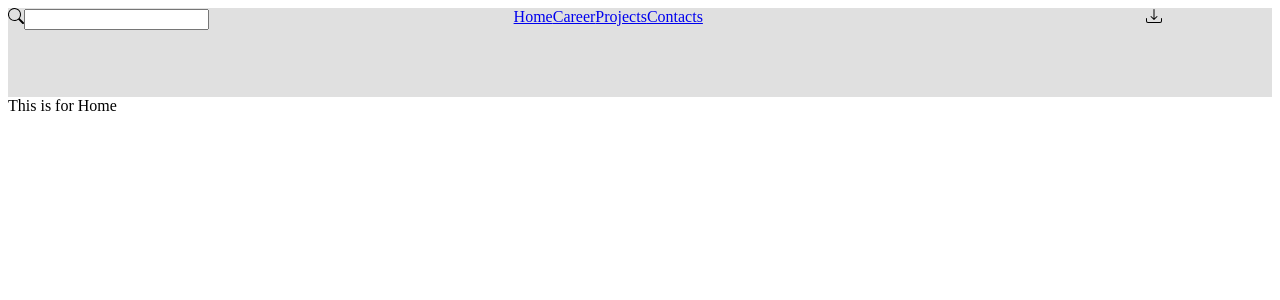
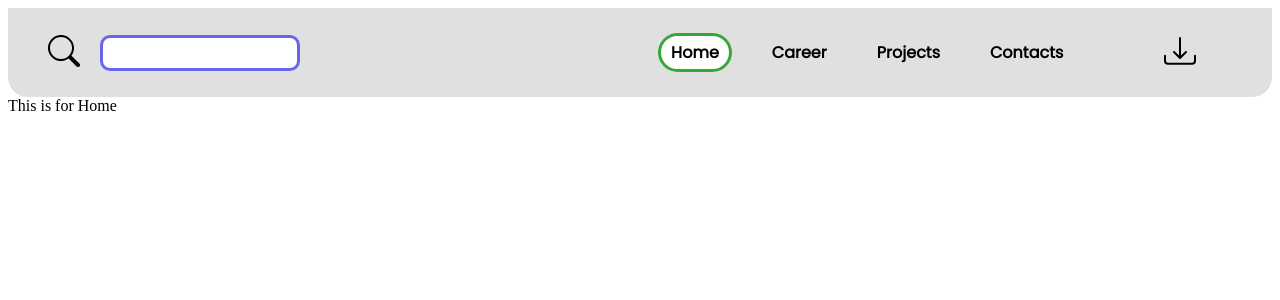
Before and after one commit to jimmanamel/Resume, a React (Create React App) app: page / in a window 1280 px wide. Shown: the top 300 px of the page. Built offline with nearby package versions, Linux system fonts and the light colour scheme.

Commit message:
Implementing navbr functionality and style for desktop view

```diff
--- a/public/index.html
+++ b/public/index.html
@@ -15,6 +15,7 @@
       user's mobile device or desktop. See https://developers.google.com/web/fundamentals/web-app-manifest/
     -->
     <link rel="manifest" href="%PUBLIC_URL%/manifest.json" />
+    <link href='https://fonts.googleapis.com/css?family=Poppins' rel='stylesheet'>
     <!--
       Notice the use of %PUBLIC_URL% in the tags above.
       It will be replaced with the URL of the `public` folder during the build.
--- /dev/null
+++ b/src/Components/Constants/constant.js
@@ -0,0 +1,8 @@
+const navbarMapper = {
+  "/": "Home",
+  "/Career": "Career",
+  "/Projects": "Projects",
+  "/Contacts": "Contacts",
+};
+
+export { navbarMapper };
--- a/src/Components/Navigation/Navbar.js
+++ b/src/Components/Navigation/Navbar.js
@@ -1,14 +1,34 @@
-import { Link } from "react-router-dom";
+import { useEffect, useState } from "react";
+import { Link, useLocation } from "react-router-dom";
 
-import './NavigationBar.scss'
+import { navbarMapper } from "../Constants/constant";
+
+import "./NavigationBar.scss";
 
 const Navbar = () => {
+  const [activeRoute, setActiveRoute] = useState("Home");
+
+  const location = useLocation();
+
+  useEffect(() => {
+    setActiveRoute(location.pathname);
+  }, [location]);
+
+  const navItem = (navLink, navName) => {
+    return (
+      <span className={activeRoute === navLink ? "selected" : ""}>
+        <Link to={navLink} onClick={() => setActiveRoute(navLink)}>
+          {navName}
+        </Link>
+      </span>
+    );
+  };
+
   return (
     <nav className="navBar">
-        <Link to="/">Home</Link>
-        <Link to="/Career">Career</Link>
-        <Link to="/Projects">Projects</Link>
-        <Link to="/Contacts">Contacts</Link>
+      {Object.keys(navbarMapper).map((navElement) =>
+        navItem(navElement, navbarMapper[navElement])
+      )}
     </nav>
   );
 };
--- a/src/Components/Navigation/NavbarContainer.js
+++ b/src/Components/Navigation/NavbarContainer.js
@@ -11,7 +11,7 @@ const NavbarContainer = () => {
       <SearchBar />
       <Navbar />
       <div className="downloadIcon">
-        <BsDownload />
+        <BsDownload  size="2em"/>
       </div>
     </div>
   );
--- a/src/Components/Navigation/NavigationBar.scss
+++ b/src/Components/Navigation/NavigationBar.scss
@@ -2,16 +2,52 @@
     background-color: rgb(217, 217, 217, 80%);
     height: 89px;
     display: flex;
+    align-items: center;
+    border-radius: 0 0 20px 20px;
 }
 
 .searchContainer{
     width: 40%;
+    padding-left: 40px;
+    display: flex;
+
+    input{
+        margin-left: 20px;
+        border: 3px solid #6765EC;
+        border-radius: 10px;
+        width: 200px;
+    }
 }
 
 .navBar{
-    width: 50%;
+    width: 45%;
+    font-family:'poppins';
+    font-weight: 600;
+
+    .selected{
+        background-color: white;
+        padding: 5px 10px;
+        margin: 15px;
+        border-radius: 20px;
+        border: 3px solid #35A835;
+    }
+
+    span{
+        padding: 5px 10px;
+        margin: 15px;
+    }
+
+    a{
+        text-decoration: none;
+        color: black;
+    }
 }
 
 .downloadIcon{
-    width: 10%;
+    width: 15%;
+    text-align: center;
 }
+
+nav{
+    text-align: right;
+}
--- a/src/Components/Navigation/SearchBar.js
+++ b/src/Components/Navigation/SearchBar.js
@@ -3,7 +3,7 @@ import { BsSearch } from "react-icons/bs";
 const SearchBar=()=>{
     return(
         <div className="searchContainer">
-            <BsSearch/>
+            <div className="searchIcon"><BsSearch size="2em"/></div>
             <input type="search" id="site-search" name="site-search"/>
         </div>
     )
```
